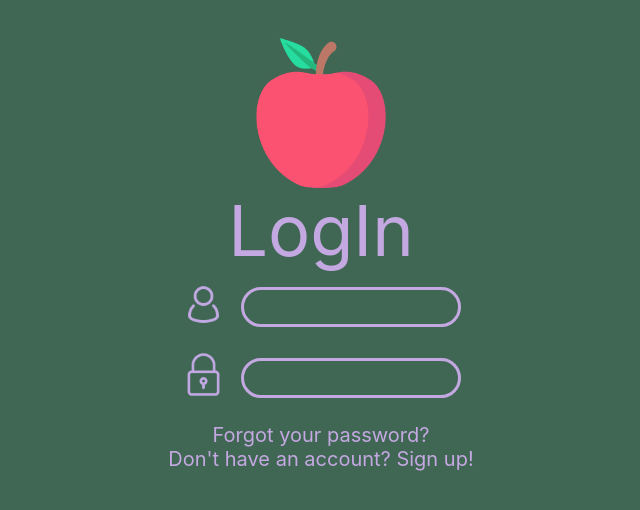
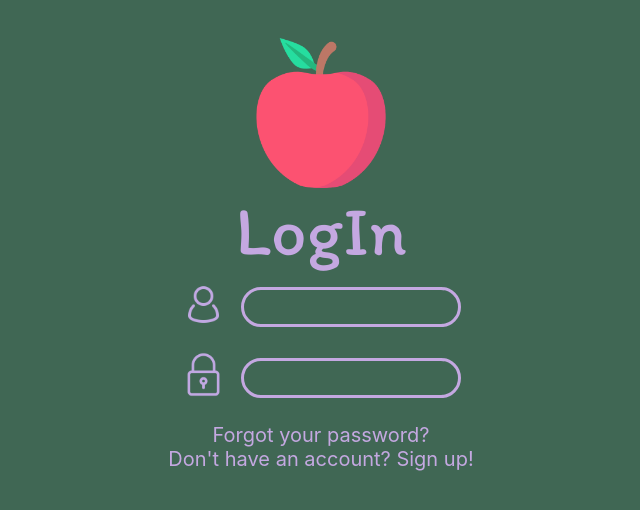
Before and after one commit to nullbeep/SocialOrganizer, a React (Create React App) app: page / in a window 1280 px wide. Shown: the top 510 px of the page, without its empty margins (319-959 px from the left). Built offline with nearby package versions, Linux system fonts and the light colour scheme.

Commit message:
font changed

```diff
--- a/public/index.html
+++ b/public/index.html
@@ -24,6 +24,13 @@
       work correctly both with client-side routing and a non-root public URL.
       Learn how to configure a non-root public URL by running `npm run build`.
     -->
+    <link rel="preconnect" href="https://fonts.googleapis.com" />
+    <link rel="preconnect" href="https://fonts.gstatic.com" crossorigin />
+    <link
+      href="https://fonts.googleapis.com/css2?family=Itim&display=swap"
+      rel="stylesheet"
+    />
+
     <title>React App</title>
   </head>
   <body>
--- a/src/LoginPage/index.js
+++ b/src/LoginPage/index.js
@@ -23,6 +23,7 @@
   color: #c4a8e1; //
   font-size: 5.5vw; //change
   margin-bottom: 0.7vw;
+  font-family: "Itim", cursive;
 `;
 
 const Wrapper = styled.div`
```
